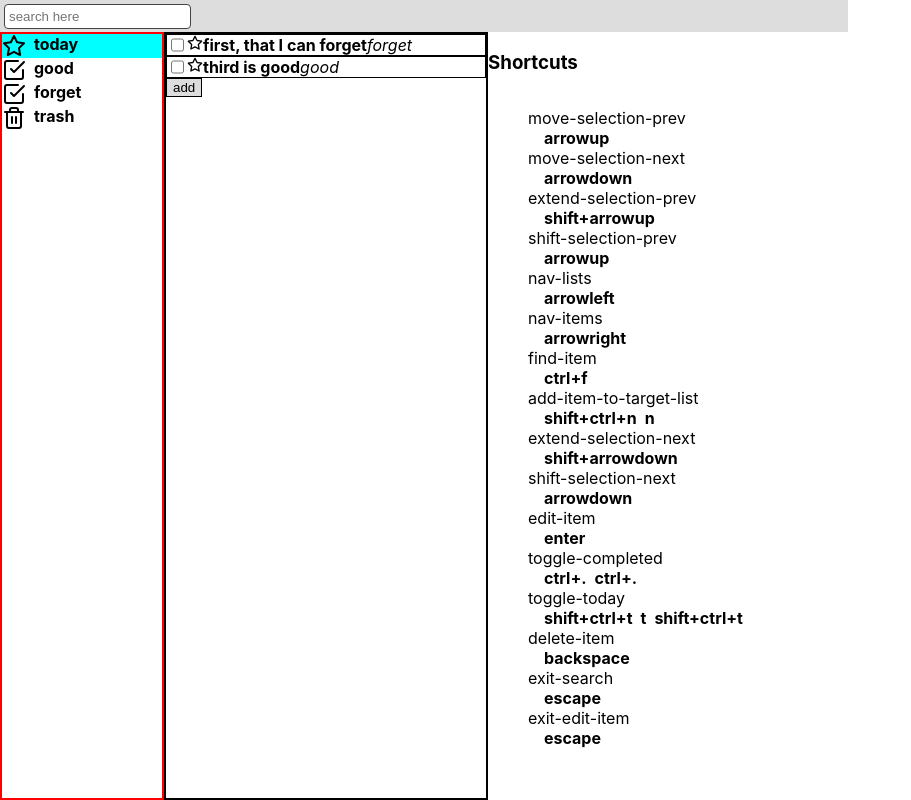
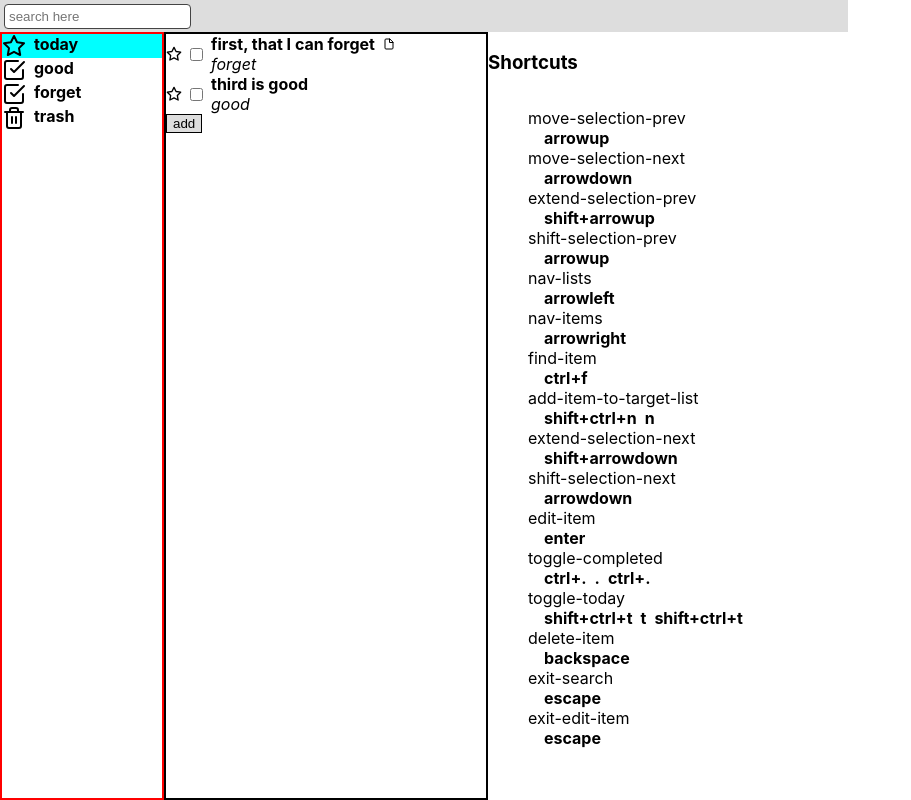
Before and after one commit to joshmarinacci/todomanager, a React (Create React App) app: page / in a window 1280 px wide. Both pictures are taken after a click on the element "today". Shown: the whole page, without its empty margins (0-911 px from the left). Built offline with nearby package versions, Linux system fonts and the light colour scheme.

Commit message:
visually indicate if there are notes change the layout slightly

```diff
--- a/src/App.css
+++ b/src/App.css
@@ -78,13 +78,20 @@ ul > li > ul > li {
 }
 
 .todo-item {
-  border: 1px solid black;
+  border: 0px solid black;
+  align-items: center;
 }
 .todo-item:focus {
 }
 .todo-item.deleted {
   color:#888;
   text-decoration: line-through;
+}
+.todo-item input[type='checkbox'] {
+  margin: 0.25rem 0.5rem;
+}
+.todo-item .notes-indicator {
+  margin-left: 0.5rem;
 }
 
 .project-item:focus {
--- a/src/actions.js
+++ b/src/actions.js
@@ -126,7 +126,7 @@ class ActionManager {
         }
     }
     matchBinding(event, scope) {
-        console.log(`scope ${scope} key ${event.key} alt=${event.altKey} shift=${event.shiftKey} ctrl=${event.ctrlKey}`)
+        // console.log(`scope ${scope} key ${event.key} alt=${event.altKey} shift=${event.shiftKey} ctrl=${event.ctrlKey}`)
         if(event.key === 'Control') return
         const binding = this.keysList.find(binding=> {
             if(binding.scope !== scope) return false
@@ -195,9 +195,10 @@ am.registerKeys([
 
     // item scope
     {   action: 'edit-item',        key: 'Enter',   scope:'item',  },
-    {   action: 'toggle-completed', key: 'period',  control:true,   scope: 'item' },
-    {   action: 'toggle-today',     key:'t',  control:true,  shift:true,  scope:'item',  },
-    {   action: 'toggle-today',     scope:'item', key:'t',  alt:true },
+    {   action: 'toggle-completed', scope:'item', key: 'period',  control:true},
+    {   action: 'toggle-completed', scope: 'item', key: 'period',  alt:true },
+    {   action: 'toggle-today',     scope: 'item', key:'t',  control:true,  shift:true },
+    {   action: 'toggle-today',     scope:'item',  key:'t',  alt:true },
     {   action: 'delete-item',      scope:'item',  key:'backspace' },
 
     // search scope
--- a/src/items.js
+++ b/src/items.js
@@ -2,7 +2,7 @@ import React, {useContext, useEffect, useRef, useState} from 'react'
 import {ActionContext, useActionScope} from './actions.js'
 import {HBox, makeClassNames, PopupButton, Spacer, VBox} from './layout.js'
 import {StorageContext, useObjectUpdate, useQuery} from './storage.js'
-import {Star} from 'react-feather'
+import {Star, File} from 'react-feather'
 
 const getProjectTitle = (storage,item) => {
     const proj = storage.find('projects',(proj)=>proj.id===item.project)
@@ -74,7 +74,6 @@ const ItemViewItem = ({item, setEditing, isSelected, setSelected, listFocused})=
 
     useEffect(()=>{
         if(listFocused && isSelected && hbox.current) {
-            console.log("changing the focus")
             hbox.current.focus()
         }
     },[listFocused, isSelected])
@@ -91,15 +90,27 @@ const ItemViewItem = ({item, setEditing, isSelected, setSelected, listFocused})=
                 onClick={() => setSelected(item)}
                 onDoubleClick={()=>setEditing(true)}
     >
+        <TodayIndicator item={item}/>
         <input type="checkbox" checked={item.completed} onChange={toggleCompleted}/>
-        <TodayIndicator item={item}/>
-        <b>{item.title}</b>
-        <i>{getProjectTitle(storage,item)}</i>
+        <VBox>
+            <b>{item.title}
+                <NotesIndicator item={item}/>
+            </b>
+            <i>{getProjectTitle(storage,item)}</i>
+        </VBox>
     </div>
 }
 const TodayIndicator = ({item})=>{
     if(item.today) {
         return <Star size={16}/>
+    } else {
+        return <b className={'empty-icon'}></b>
+    }
+}
+
+const NotesIndicator = ({item})=>{
+    if(item.notes) {
+        return <span className={"notes-indicator"}><File size={12}/></span>
     } else {
         return <b className={'empty-icon'}></b>
     }
@@ -118,7 +129,6 @@ export const ItemsListView = ({query, project, focused}) => {
     const [items] = useQuery(query)
     const [sel, setSel] = useState(items[0])
     useEffect(()=>{
-        console.log("changing the local selection",items,query)
         if(items.length > 0) {
             setSel(items[0])
         } else {
```
